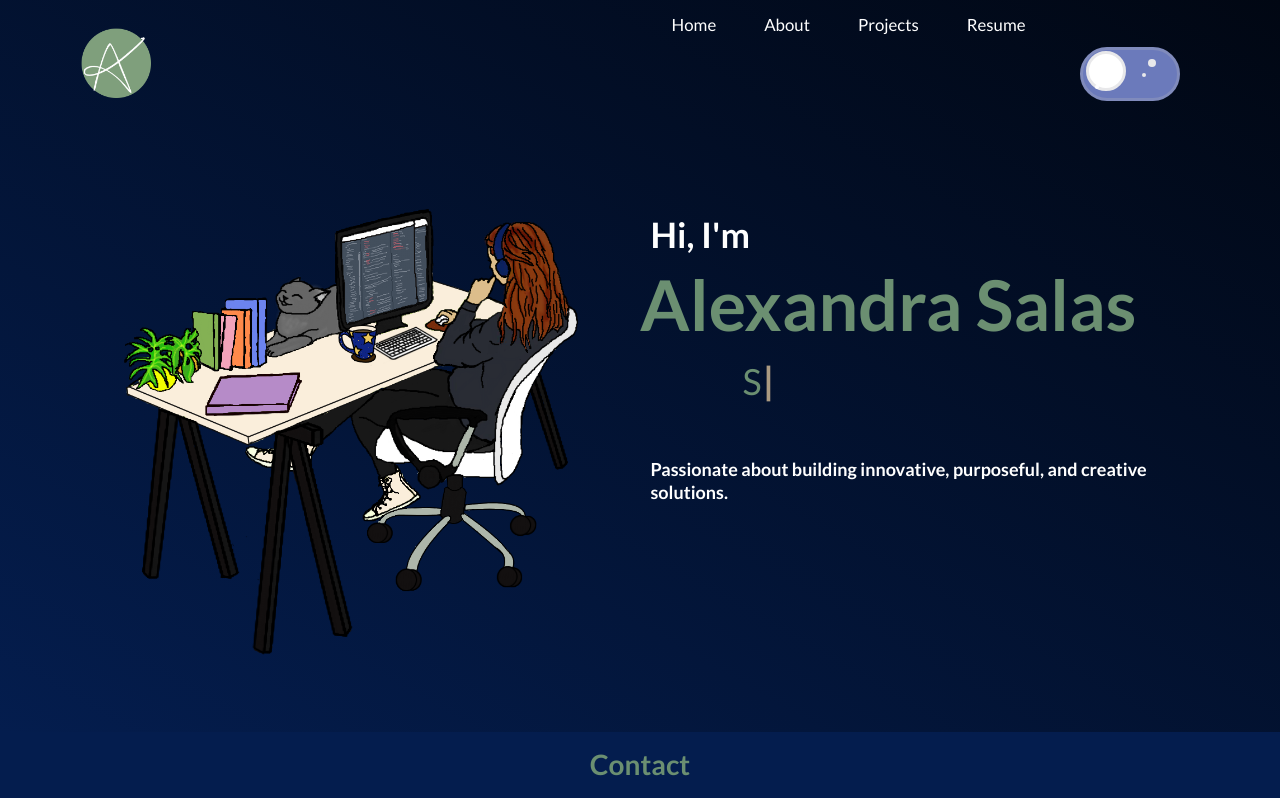
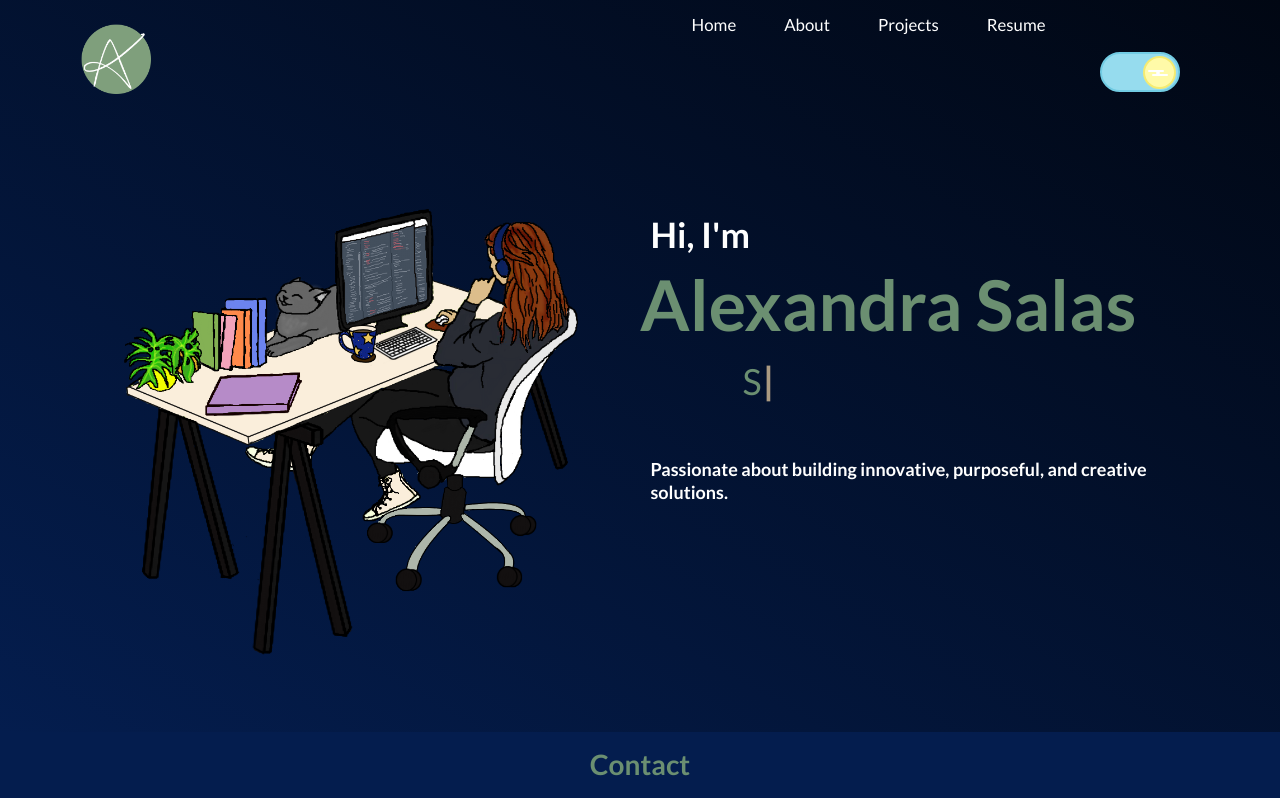
Before and after one commit to aesalas/SalasPortfolio, a React (Create React App) app: page / in a window 1280 px wide. Shown: the top 798 px of the page. Built offline with nearby package versions, Linux system fonts and the light colour scheme.

Commit message:
update toggle

```diff
--- a/src/components/Toggle.css
+++ b/src/components/Toggle.css
@@ -1,53 +1,18 @@
 :root {
     /** sunny side **/
-    --blue-background: #c2e9f6;
-    --blue-border: #108DAD;
+    --blue-background: #C2E9F6;
+    --blue-border: #72cce3;
     --blue-color: #96dcee;
     --yellow-background: #fffaa8;
     --yellow-border: #f5eb71;
     /** dark side **/
     --indigo-background: #808fc7;
-    --indigo-border: #808BBC;
+    --indigo-border: #5d6baa;
     --indigo-color: #6b7abb;
     --gray-border: #e8e8ea;
     --gray-dots: #e8e8ea;
-}
-
-@keyframes reverse {
-    0% {
-        left: 47px;
-        width: 40px;
-    }
-    60% {
-        left: 3px;
-        width: 80px;
-    }
-    100% {
-        left: 3px;
-    }
-}
-
-@keyframes switch {
-    0% {
-        left: 3px;
-    }
-    60% {
-        left: 3px;
-        width: 80px;
-    }
-    100% {
-        left: 47px;
-        width: 40px;
-    }
-}
-
-.toggle--checkbox {
-    opacity: 0;
-}
-
-.toggle--checkbox:focus + .toggle--label {
-    outline: solid 3px var(--button-border);
-    transition: outline 100ms ease-in;
+    /** general **/
+    --white: #fff;
   }
 
   .container--toggle {
@@ -59,124 +24,145 @@
     margin: 20px;
 }
 
-/* background */
+  .toggle--checkbox {
+    opacity: 0;
+  }
+
+  .toggle--checkbox:checked ~ .background {
+    background: var(--indigo-background);
+  }
+  .toggle--checkbox:checked + .toggle--label {
+    background: var(--indigo-color);
+    border-color: var(--indigo-border);
+    /** Change the cloud to stars **/
+    /** Change the sun into the moon **/
+    /** Show the dimples on the moon **/
+  }
+  .toggle--checkbox:checked + .toggle--label .toggle--label-background {
+    left: 24px;
+    width: 2px;
+  }
+  .toggle--checkbox:checked + .toggle--label .toggle--label-background:before {
+    width: 2px;
+    height: 2px;
+    top: -10px;
+  }
+  .toggle--checkbox:checked + .toggle--label .toggle--label-background:after {
+    width: 2px;
+    height: 2px;
+    left: -12px;
+    top: 8px;
+  }
+  .toggle--checkbox:checked + .toggle--label:before {
+    background: var(--white);
+    border-color: var(--gray-border);
+    animation-name: switch;
+    animation-duration: 350ms;
+    animation-fill-mode: forwards;
+  }
+  .toggle--checkbox:checked + .toggle--label:after {
+    transition-delay: 350ms;
+    opacity: 1;
+  }
   .toggle--label {
-    width: 100px;
-    height: 54px;
-    background: var(--indigo-color);
-    border-radius: 100px;
-    border: 3px solid var(--indigo-border);
+    /** Placeholder element, starting at blue **/
+    width: 80px;
+    height: 40px;
+    background: var(--blue-color);
+    border-radius: 40px;
+    border: 2px solid var(--blue-border);
     display: flex;
     position: relative;
     transition: all 350ms ease-in;
-    color: var(--indigo-color);
+    /** The sun cloud and moon stars **/
+    /** Sun/Moon element **/
+    /** Gray dots on the moon **/
   }
-
-.toggle--checkbox:checked + .toggle--label {
-    background: var(--blue-color);
-    color: var(--blue-color);
-    border-color: var(--blue-border);
+  .toggle--label-background {
+    width: 4px;
+    height: 2px;
+    border-radius: 2px;
+    position: relative;
+    background: var(--white);
+    left: 54px;
+    top: 18px;
+    transition: all 150ms ease-in;
   }
-
-/* sun and moon */
-.toggle--checkbox:checked + .toggle--label:before {
+  .toggle--label-background:before {
+    content: "";
+    position: absolute;
+    top: -2px;
+    width: 16px;
+    height: 2px;
+    border-radius: 2px;
+    background: var(--white);
+    left: -8px;
+    transition: all 150ms ease-in;
+  }
+  .toggle--label-background:after {
+    content: "";
+    position: absolute;
+    top: 2px;
+    width: 16px;
+    height: 2px;
+    border-radius: 2px;
+    background: var(--white);
+    left: -4px;
+    transition: all 150ms ease-in;
+  }
+  .toggle--label:before {
     animation-name: reverse;
     animation-duration: 350ms;
     animation-fill-mode: forwards;
-    transition: all 360ms ease-in;
+    transition: all 350ms ease-in;
+    content: "";
+    width: 32.8px;
+    height: 32.8px;
+    border: 2px solid var(--yellow-border);
+    top: 1.6px;
+    left: 1.6px;
+    position: absolute;
+    border-radius: 32.8px;
     background: var(--yellow-background);
-    border-color: var(--yellow-border);
   }
-
-.toggle--label:before {
-    animation-name: switch;
-    animation-duration: 350ms;
-    animation-fill-mode: forwards;
-    content: '';
-    width: 40px;
-    height: 40px;
-    border: 3px solid var(--gray-border);
-    top: 1px;
-    left: 3px;
-    position: absolute;
-    border-radius: 40px;
-    background: white;
-}
-
-/* moon dimples */
   .toggle--label:after {
     transition-delay: 0ms;
     transition: all 250ms ease-in;
     position: absolute;
-    content: '';
-    box-shadow: var(--gray-dots) -14px 0 0 1px, var(--gray-dots) -22px 12px 0 -1px;
-    left: 80px;
-    top: 10px;
-    width: 6px;
-    height: 6px;
+    content: "";
+    box-shadow: var(--gray-dots) -5.2px 0 0 .8px, var(--gray-dots) -9.6px 5.6px 0 -.8px;
+    left: 57.2px;
+    top: 9.2px;
+    width: 4px;
+    height: 4px;
     background: transparent;
     border-radius: 50%;
-    opacity: 1;
-}
-
-.toggle--checkbox:checked + .toggle--label:after {
-    transition-delay: 50ms;
     opacity: 0;
   }
 
-/* clouds */
-.toggle--checkbox:checked + .toggle--label .toggle--label-background {
-    width: 5px;
-    left: 65px;
-    top: 22px;
+  @keyframes switch {
+    0% {
+      left: 1.6px;
     }
-
-.toggle--checkbox:checked + .toggle--label .toggle--label-background:before {
-    top: -4px;
-    left: -5px;
-    width: 20px;
-    height: 5px;
+    60% {
+      left: 28.8px;
+      width: 44.8px;
     }
-
-.toggle--checkbox:checked + .toggle--label .toggle--label-background:after {
-    top: 3px;
-    width: 20px;
-    height: 5px;
-    left: -10px;
+    100% {
+      left: 41.6px;
+      width: 32.8px;
     }
-
-/* stars */
-.toggle--label-background {
-    border-radius: 5px;
-    position: relative;
-    background: white;
-    left: 32px;
-    width: 6px;
-    transition: all 150ms ease-in;
-    top: 25px;
-    height: 4px;
   }
-
-.toggle--label-background:before {
-    content: '';
-    position: absolute;
-    width: 4px;
-    height: 4px;
-    top: -15px;
-    border-radius: 5px;
-    background: white;
-    left: -20px;
-    transition: all 150ms ease-in;
+  @keyframes reverse {
+    0% {
+      left: 41.6px;
+      width: 32.8px;
     }
-
-.toggle--label-background:after {
-    content: '';
-    position: absolute;
-    width: 4px;
-    height: 4px;
-    left: -20px;
-    top: 10px;
-    border-radius: 5px;
-    background: white;
-    transition: all 150ms ease-in;
+    60% {
+      left: 28.8px;
+      width: 44.8px;
     }
+    100% {
+      left: 1.6px;
+    }
+  }
--- a/src/components/Toggle.js
+++ b/src/components/Toggle.js
@@ -4,9 +4,9 @@ import { setTheme } from '../utils/themes';
 
 function Toggle() {
     // false = dark mode because of the way I wrote the CSS
-    const [active, setActive] = useState(false)
+    const [active, setActive] = useState(true)
     // the opposite, for screenreaders
-    const [ariaActive, setAriaActive] = useState(true)
+    const [ariaActive, setAriaActive] = useState(false)
     let theme = localStorage.getItem('theme')
 
     const changeThemeAndToggle = () => {
@@ -52,7 +52,7 @@ function Toggle() {
                 className="toggle--checkbox"
                 onClick={handleOnClick}
                 checked={active}
-                readOnly />
+                 />
         <label htmlFor="toggle" className="toggle--label">
           <span className="toggle--label-background"></span>
         </label>
```
Lines whose indentation alone changed are shown as unchanged.
